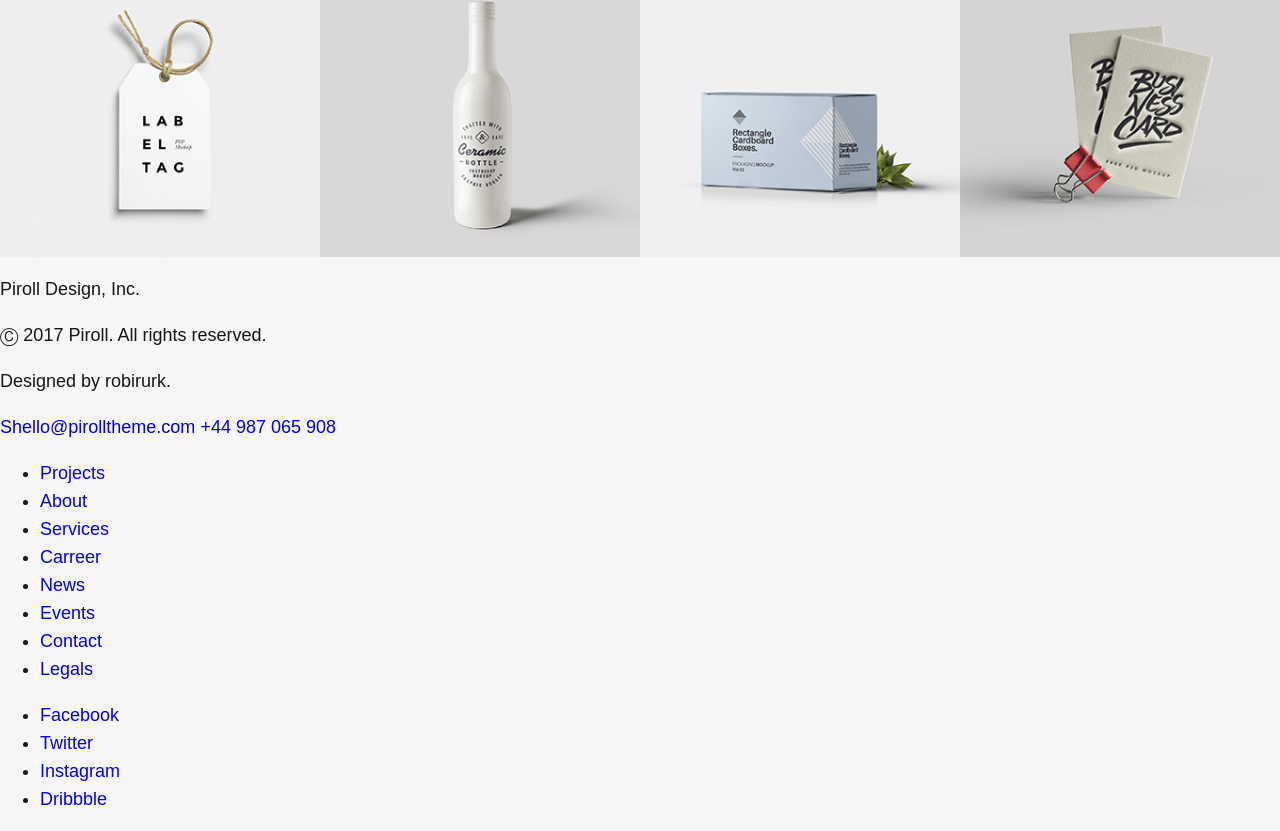
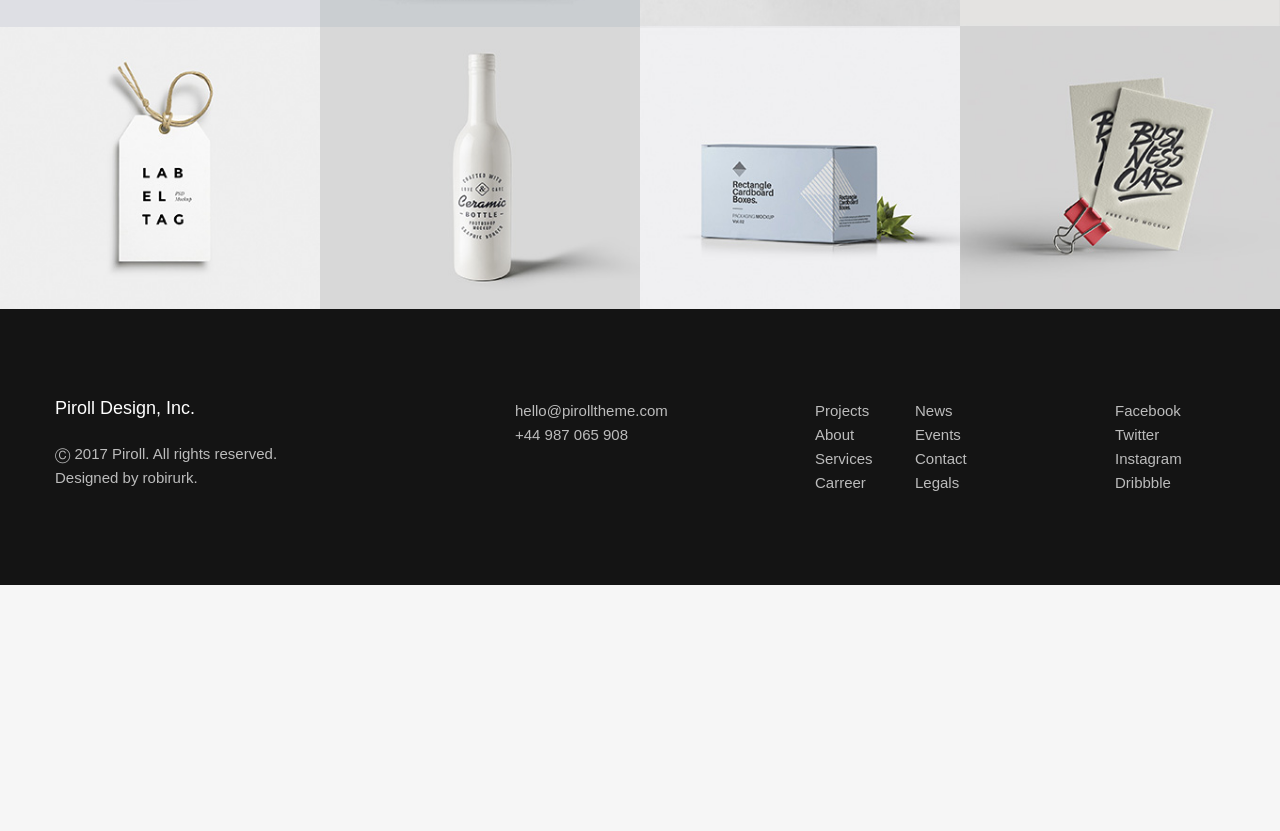
Before and after one commit to DVNst/Piroll, a website: page source/index.html in a window 1280 px wide. Shown: the part 950-1781 px from the top of the page. After the commit the page ends 1535 px from the top, so only its background shows below. Drawn offline with Linux system fonts and the light colour scheme.

Commit message:
add css home.html-footer

```diff
--- a/package.json
+++ b/package.json
@@ -22,7 +22,7 @@
   },
   "scripts": {
     "editorconfig": "editorconfig-cli",
-    "stylelint": "stylelint \"source/sass/**/*.scss\" --syntax scss",
+    "stylelint": "stylelint source/sass/**/*.scss --syntax scss",
     "test": "npm run editorconfig && npm run stylelint",
     "build": "gulp css",
     "start": "npm run build && gulp server"
--- a/source/index.html
+++ b/source/index.html
@@ -12,9 +12,9 @@
         <img src="img/logo.png"  class="logo-header__img" width="31" height="25" alt="logo Piroll">
       </a>
       <ul class="main-nav__list">
-        <li class="main-nav__item"><a href="#" class="main-nav__link">Home</a></li>
-        <li class="main-nav__item"><a href="#" class="main-nav__link">About</a></li>
-        <li class="main-nav__item"><a href="#" class="main-nav__link">Contact</a></li>
+        <li class="main-nav__item"><a href="#" class="main-nav__link link">Home</a></li>
+        <li class="main-nav__item"><a href="#" class="main-nav__link link">About</a></li>
+        <li class="main-nav__item"><a href="#" class="main-nav__link link">Contact</a></li>
       </ul>
     </nav>
   </header>
@@ -44,6 +44,7 @@
   </main>
 
   <footer class="main-footer">
+    <div class="main-footer__wrapper wrapper">
       <div class="main-footer__copyright copyright">
         <p class="copyright__title">Piroll Design, Inc.</p>
         <p class="copyright__text">&#9400; 2017 Piroll. All rights reserved.</p>
@@ -51,32 +52,31 @@
       </div>
 
       <div class="main-footer__contacts contacts">
-      <p class="contacts__text">
-        <a href="mailto:hello@pirolltheme.com" class="contacts__mail" target="_top">Shello@pirolltheme.com</a>
-        <a href="tel:+44987065908" class="contacts__tel">+44 987 065 908</a>
-      </p>
+        <a href="mailto:hello@pirolltheme.com" class="contacts__link contacts__link--mail link" target="_top">hello@pirolltheme.com</a>
+        <a href="tel:+44987065908" class="contacts__link contacts__link--tel link">+44 987 065 908</a>
       </div>
 
       <nav class="main-footer__nav footer-nav">
         <ul class="footer-nav__list">
-        <li class="footer-nav__item"><a href="#" class="footer-nav__link">Projects</a></li>
-        <li class="footer-nav__item"><a href="#" class="footer-nav__link">About</a></li>
-        <li class="footer-nav__item"><a href="#" class="footer-nav__link">Services</a></li>
-        <li class="footer-nav__item"><a href="#" class="footer-nav__link">Carreer</a></li>
-        <li class="footer-nav__item"><a href="#" class="footer-nav__link">News</a></li>
-        <li class="footer-nav__item"><a href="#" class="footer-nav__link">Events</a></li>
-        <li class="footer-nav__item"><a href="#" class="footer-nav__link">Contact</a></li>
-        <li class="footer-nav__item"><a href="#" class="footer-nav__link">Legals</a></li>
+          <li class="footer-nav__item"><a href="#" class="footer-nav__link link">Projects</a></li>
+          <li class="footer-nav__item"><a href="#" class="footer-nav__link link">News</a></li>
+          <li class="footer-nav__item"><a href="#" class="footer-nav__link link">About</a></li>
+          <li class="footer-nav__item"><a href="#" class="footer-nav__link link">Events</a></li>
+          <li class="footer-nav__item"><a href="#" class="footer-nav__link link">Services</a></li>
+          <li class="footer-nav__item"><a href="#" class="footer-nav__link link">Contact</a></li>
+          <li class="footer-nav__item"><a href="#" class="footer-nav__link link">Carreer</a></li>
+          <li class="footer-nav__item"><a href="#" class="footer-nav__link link">Legals</a></li>
         </ul>
       </nav>
 
       <div class="main-footer__social social">
         <ul class="social__list">
-        <li class="social__item"><a href="#" class="social__link">Facebook</a></li>
-        <li class="social__item"><a href="#" class="social__link">Twitter</a></li>
-        <li class="social__item"><a href="#" class="social__link">Instagram</a></li>
-        <li class="social__item"><a href="#" class="social__link">Dribbble</a></li>
+          <li class="social__item"><a href="#" class="social__link link">Facebook</a></li>
+          <li class="social__item"><a href="#" class="social__link link">Twitter</a></li>
+          <li class="social__item"><a href="#" class="social__link link">Instagram</a></li>
+          <li class="social__item"><a href="#" class="social__link link">Dribbble</a></li>
         </ul>
+      </div>
     </div>
   </footer>
 </body>
--- a/source/sass/general.scss
+++ b/source/sass/general.scss
@@ -5,10 +5,9 @@ body {
   font-weight: normal;
   font-size: 18px;
   line-height: 28px;
+
+  background-color: $bg-white;
   color: $text-black;
-  //text-transform: uppercase;
-
-  background: $color-bg;
 }
 
 a {
--- a/source/sass/main.scss
+++ b/source/sass/main.scss
@@ -5,6 +5,7 @@
   padding-bottom: 29px;
 
   background: $white;
+  color: $text-darkgrey;
 }
 
 .main-nav {
@@ -16,8 +17,8 @@
   margin: 0 auto;
 }
 
-.main-nav__logo{}
-.logo-header{}
+// .main-nav__logo {}
+// .logo-header {}
 
 .logo-header__img {
   width: 31px;
@@ -39,46 +40,38 @@
   font-weight: 600;
   font-size: 12px;
   line-height: 24px;
-  color: $text-darkgrey;
   list-style-type: none;
   text-transform: uppercase;
 }
 
-.main-nav__item {}
+// .main-nav__item {}
 
-.main-nav__link {
-  color: inherit;
+// .main-nav__link {}
 
-  &:hover {
-    color: $color-contrast;
-  }
-}
+// .main-page{}
 
-.main-page{}
-
-.desc{
+.desc {
   display: grid;
   justify-items: center;
   max-width: 1170px;
   margin: 0 auto;
-  padding: 60px 0;
+  padding: 77px 0 95px;
 }
 
 .desc__title {
   margin: 0 auto;
 
   font-family: "Montserrat", "Arial", sans-serif;
-  font-weight: 500;
+  font-weight: 600;
   font-size: 38px;
   line-height: 84px;
   color: $text-black;
 }
 
 .desc__text {
-  margin: 0 330px;
+  margin: 0 300px;
 
   text-align: center;
-
   font-family: "Montserrat", "Arial", sans-serif;
   font-weight: 300;
   font-size: 18px;
@@ -87,7 +80,6 @@
 }
 
 .works {
-  //max-width: 1170px;
   margin: 0 auto;
   padding: 0;
 }
@@ -108,19 +100,15 @@
 
   &:hover {
     &::before {
-      font-family: "Pe-icon-7-stroke";
-
       content: "";
       position: absolute;
       display: block;
 
       width: 100%;
       height: 100%;
-      //top: 0;
-      //left: 0;
 
       background-color: $color-contrast;
-      background-image: url(../img/look.svg);
+      background-image: url("../img/look.svg");
       background-repeat: no-repeat;
       background-position: center center;
       opacity: 0.85;
@@ -129,3 +117,98 @@
     }
   }
 }
+
+// .works__link {}
+
+.main-footer {
+  padding: 90px 0;
+
+  background-color: $bg-black;
+  color: $text-lightgrey;
+
+  font-weight: 500;
+  font-size: 15px;
+  line-height: 24px;
+}
+
+.main-footer__wrapper {
+  display: grid;
+  grid-template-columns: 4fr 3fr 3fr 2fr;
+  grid-column-gap: 30px;
+}
+
+// .main-footer__copyright {}
+// .copyright{}
+
+.copyright__title {
+  margin: 0;
+  margin-bottom: 25px;
+
+  font-family: "Montserrat", "Arial", sans-serif;
+  font-weight: 500;
+  font-size: 18px;
+  line-height: 18px;
+  color: $white;
+}
+
+.copyright__text {
+  margin: 0;
+}
+
+// .main-footer__contacts {}
+.contacts {
+  padding-left: 70px;
+}
+
+.contacts__link {
+  display: block;
+}
+
+// .main-footer__nav {}
+.footer-nav {
+  padding-left: 70px;
+}
+
+.footer-nav__list {
+  display: grid;
+  grid-template-columns: 1fr 1fr;
+  margin: 0;
+  padding: 0;
+
+  list-style-type: none;
+  text-transform: capitalize;
+}
+
+// .footer-nav__item {}
+
+// .footer-nav__link {}
+
+// .main-footer__social {}
+.social {
+  padding-left: 70px;
+}
+
+.social__list {
+  margin: 0;
+  padding: 0;
+
+  list-style-type: none;
+  text-transform: capitalize;
+}
+
+// .social__item {}
+
+// .social__link {}
+
+.link {
+  color: inherit;
+
+  &:hover {
+    color: $color-contrast;
+  }
+}
+
+.wrapper {
+  max-width: 1170px;
+  margin: 0 auto;
+}
--- a/source/sass/variables.scss
+++ b/source/sass/variables.scss
@@ -1,6 +1,8 @@
-$color-bg: #f6f6f6;
-$color-contrast: #10c9c3;
+$bg-white: #f6f6f6;
+$bg-black: #141414;
+$text-lightgrey : #bcbcbc;
 $text-grey: #787878;
 $text-darkgrey: #191919;
 $text-black: #171717;
-$white: #ffffff
+$white: #ffffff;
+$color-contrast: #10c9c3;
```
Also changed, not shown: source/css/style.css, source/css/style.min.css, 1 other file. Lines whose indentation alone changed are shown as unchanged.
